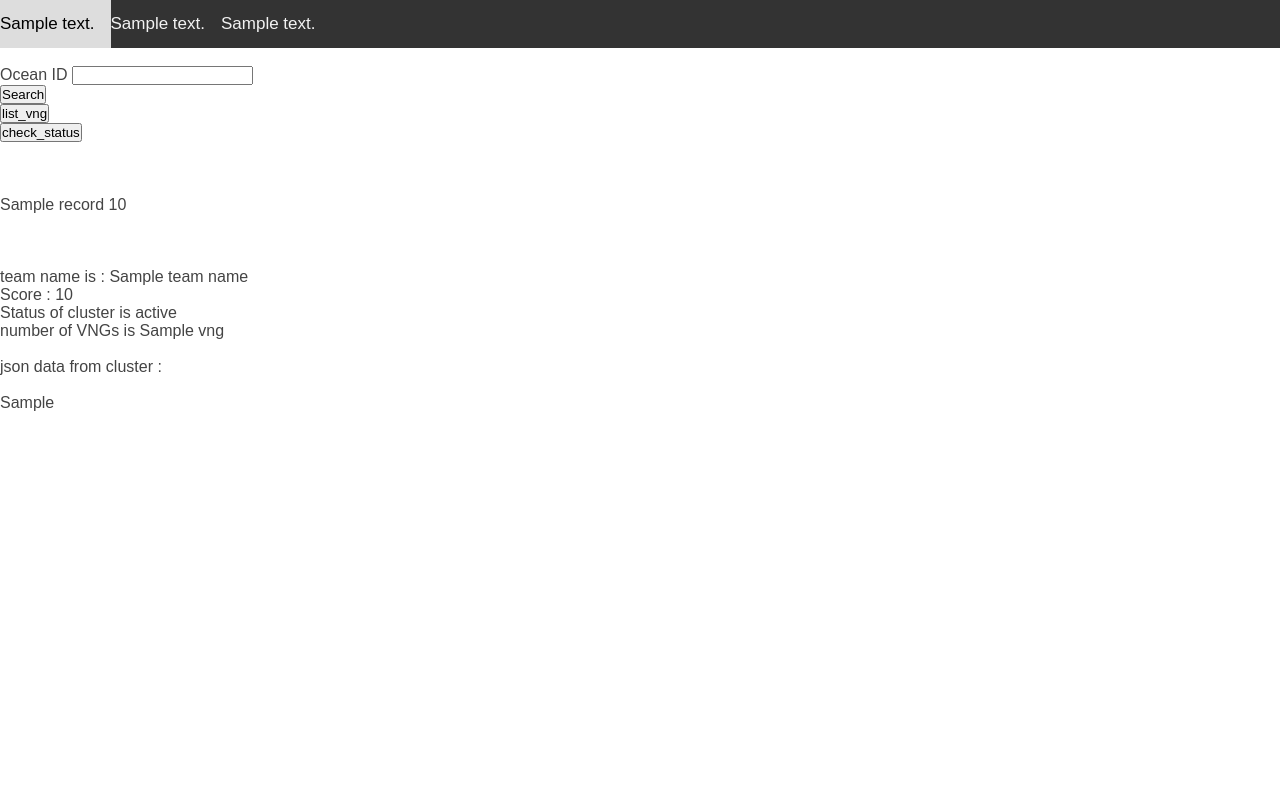
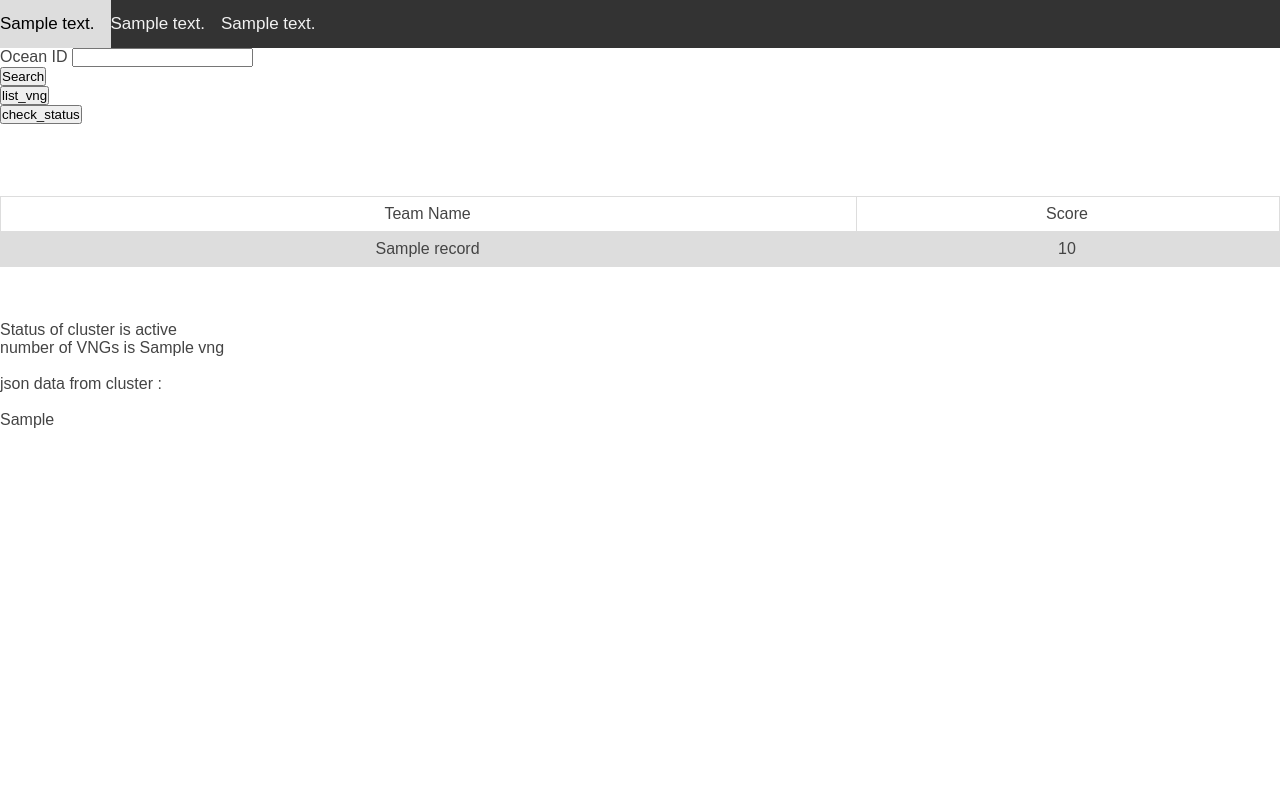
Before and after one commit to NationOfJoe/gamificationWebsite, a Flask app: template app/templates/ocean_input.html in a window 1280 px wide. Run offline with Flask 2, Linux system fonts and the light colour scheme; the template is opened without the code that fills it: most values are stand-ins (such as "Sample title", 1, 10 or a date in 2020).

Commit message:
score table

```diff
--- a/app/routes.py
+++ b/app/routes.py
@@ -166,16 +166,13 @@ def render_ocean_template(ocean_id):
         {'team_name': 'c',
          'score': 1500},
 ]
-    score = 200
 
     return render_template(
         'ocean_input.html',
         ocean_data = ocean_json_data,
         cluster_status=heartbeat,
         vng=num_vng,
-        team_name=team_name,
-        score=score,
-        scores = scores
+        scores=scores
 
     )
 
--- a/app/templates/ocean_input.html
+++ b/app/templates/ocean_input.html
@@ -1,5 +1,22 @@
 <!DOCTYPE html>
 <html lang="en">
+<style>
+table {
+  font-family: arial, sans-serif;
+  border-collapse: collapse;
+  width: 100%;
+}
+
+td, th {
+  border: 1px solid #dddddd;
+  text-align: center;
+  padding: 8px;
+}
+
+tr:nth-child(even) {
+  background-color: #dddddd;
+}
+</style>
 <head>
           <link rel="stylesheet" href="{{ url_for('static', filename='css/main.css') }}">
   <nav class="navbar">
@@ -21,8 +38,7 @@
 
 
 <form action="/get_ocean_data" method="post">
-
-    <input type="hidden" id="orgid" name="orgid" value="75095"><br>
+    <input type="hidden" id="orgid" name="orgid" value="75095">
     <label for="oceanId">Ocean ID </label>
     <input type="text" id="oceanId" name="oceanid"><br>
 
@@ -32,19 +48,26 @@
 
     </form>
 <br><br><br>
+<table>
+  <tr>
+    <th>Team Name</th>
+    <th>Score</th>
 
+  </tr>
   <ul>
   {%- for record in scores recursive -%}
+      <tr>
+    <td>{{record.get('team_name')}} </td>
+    <td>{{record.get('score')}}</td>
 
-      {{record.get('team_name')}}      {{record.get('score')}}
+  </tr>
       <br>
 
   {%- endfor -%}
 </ul>
 
+</table>
 <br><br><br>
-team name is : {{team_name}}<br>
-Score : {{score}}<br>
 Status of cluster is {{cluster_status}}<br>
 number of VNGs is {{vng}}
 <br><br>
```
